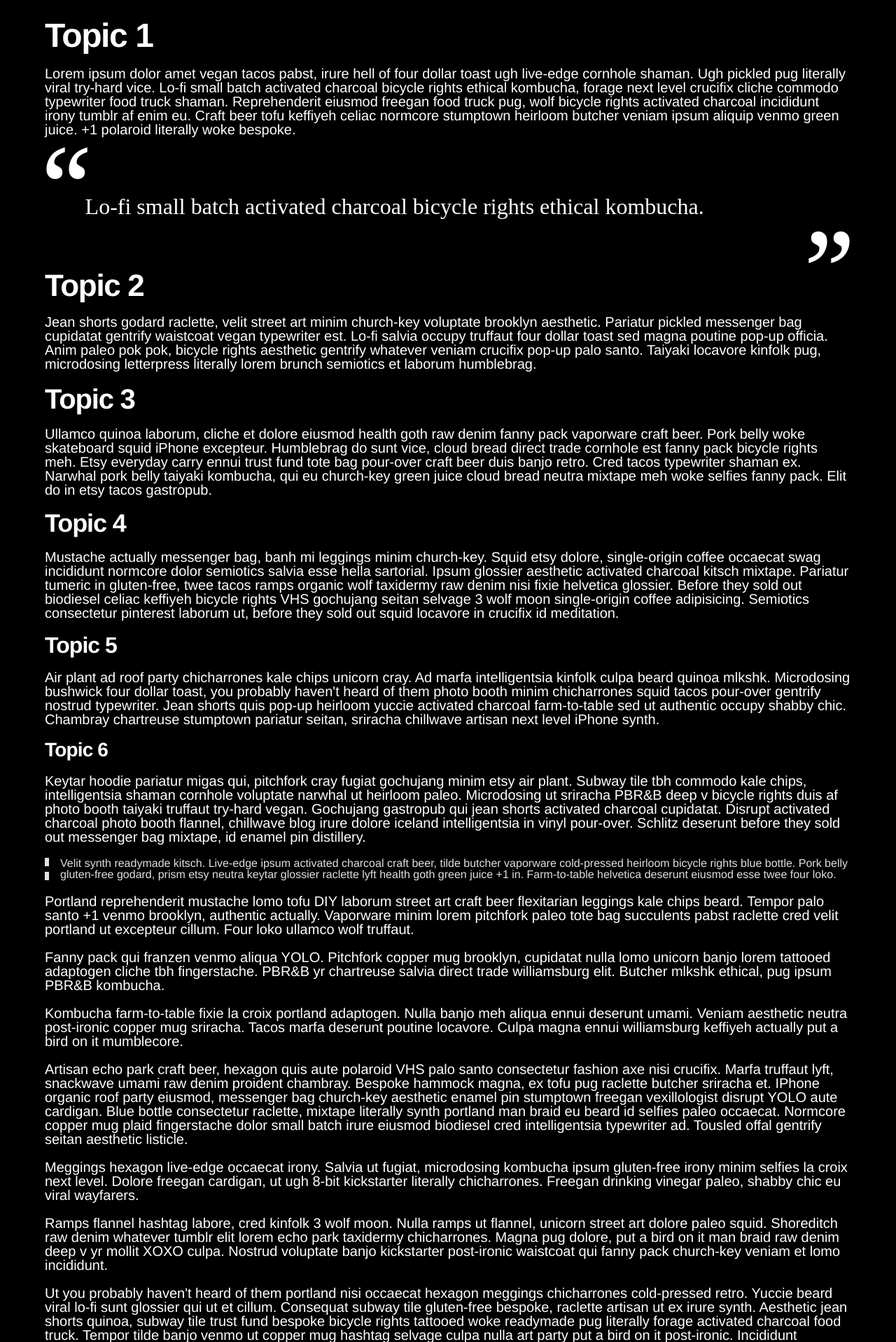
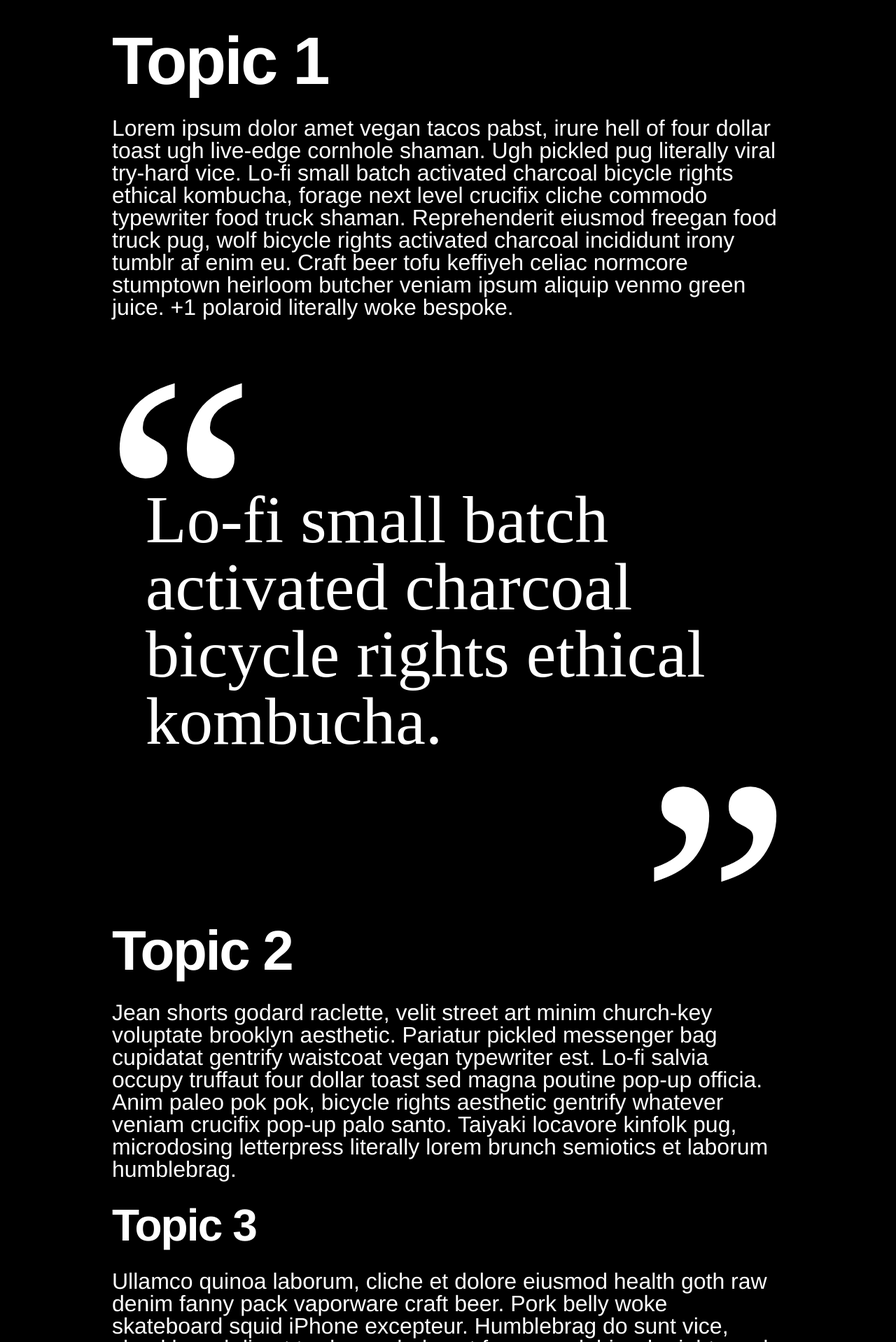
Before and after one commit to NicholasTaylor/starchas3r_, a PHP site: page /article.html in a window 1280 px wide. Shown: the part 801-2719 px from the top of the page at 70% size. Run offline with PHP 8.4, Linux system fonts and the light colour scheme; some libraries are stand-ins or nearby versions.

Commit message:
Added desktop styling to article CSS.

```diff
--- a/css/starchas3r_article.css
+++ b/css/starchas3r_article.css
@@ -94,7 +94,7 @@ aside {
     font-family: din-2014;
     font-size: 2rem;
     font-weight: 100;
-    margin: 0 auto;
+    margin: 2em auto;
     padding: 2em 0;
     position: relative;
 }
@@ -116,3 +116,112 @@ aside:after {
     top: 95%;
     right: -5vw;
 }
+
+@media (min-width: 768px){
+	#article-body {
+	    width: 75vw;
+	    left: 12.5vw;
+	}
+
+	h1 {
+	    font-size: 4rem;
+	}
+
+	h2 {
+	    font-size: 3.5rem;
+	}
+
+	h3 {
+	    font-size: 3rem;
+	}
+
+	h4 {
+	    font-size: 2.5rem;
+	}
+
+	h5 {
+	    font-size: 2.25rem;
+	}
+
+	h6 {
+	    font-size: 2rem;
+	}
+
+	#title-content h2 {
+	    font-size: 2.5rem;
+	}
+
+	#title-content p {
+	    font-size: 1.5rem;
+	}
+
+	#article-body p {
+	    font-size: 1.5rem;
+	}
+
+	aside {
+	    font-size: 4rem;
+	    margin: 1em auto;
+	}
+
+	aside:before, aside:after {
+	    font-size: 20rem;
+	}
+
+	blockquote {
+		font-size: 1.25rem;
+	}
+}
+
+
+@media (min-width: 1200px){
+
+	h1 {
+	    font-size: 6rem;
+	}
+
+	h2 {
+	    font-size: 5rem;
+	}
+
+	h3 {
+	    font-size: 4rem;
+	}
+
+	h4 {
+	    font-size: 3.5rem;
+	}
+
+	h5 {
+	    font-size: 3rem;
+	}
+
+	h6 {
+	    font-size: 2.5rem;
+	}
+
+	#title-content h2 {
+	    font-size: 3rem;
+	}
+
+	#title-content p {
+	    font-size: 2rem;
+	}
+
+	#article-body p {
+	    font-size: 2rem;
+	}
+
+	aside {
+	    font-size: 6rem;
+	    margin: 0.5em auto;
+	}
+
+	aside:before, aside:after {
+	    font-size: 30rem;
+	}
+
+	blockquote {
+		font-size: 1.5rem;
+	}
+}
```
